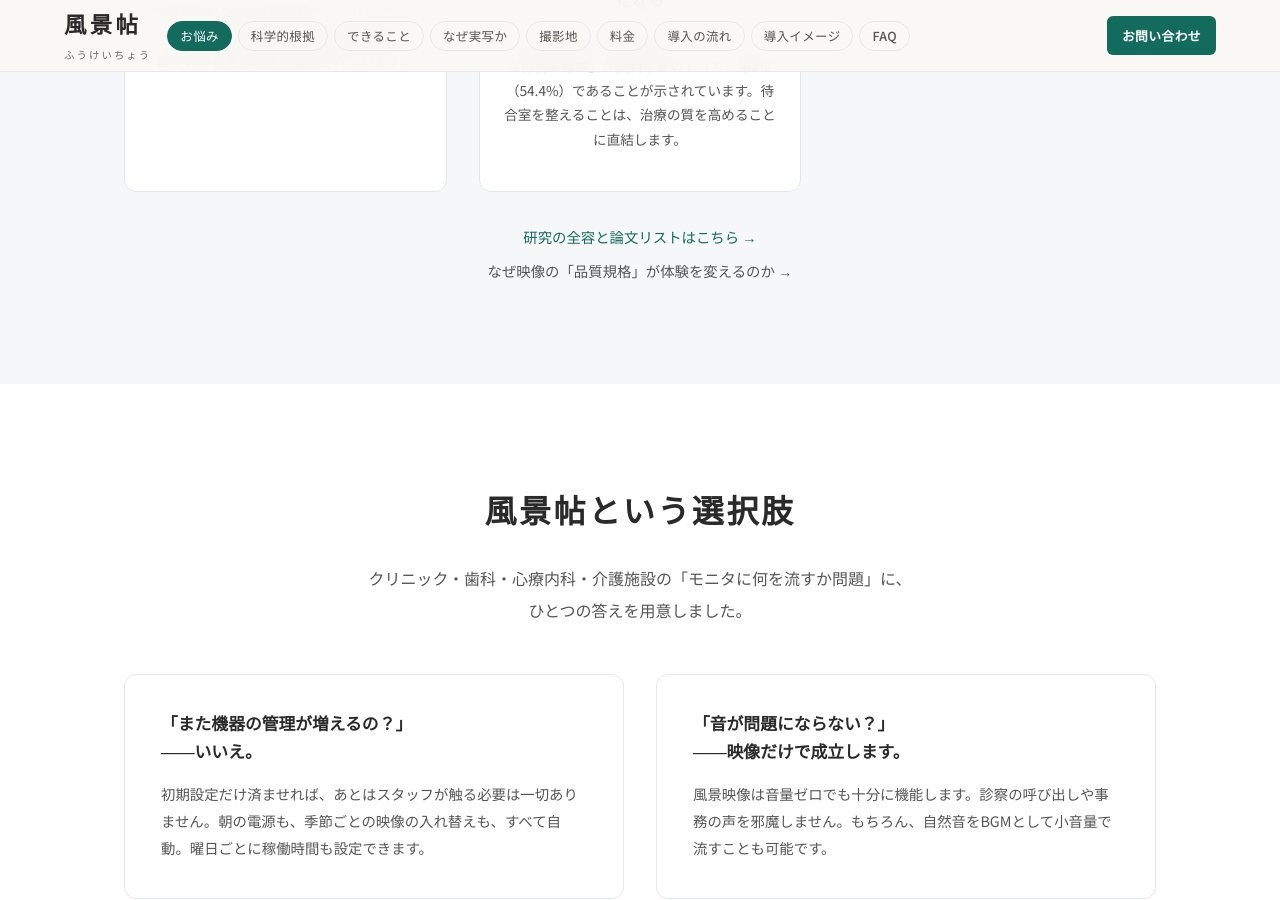
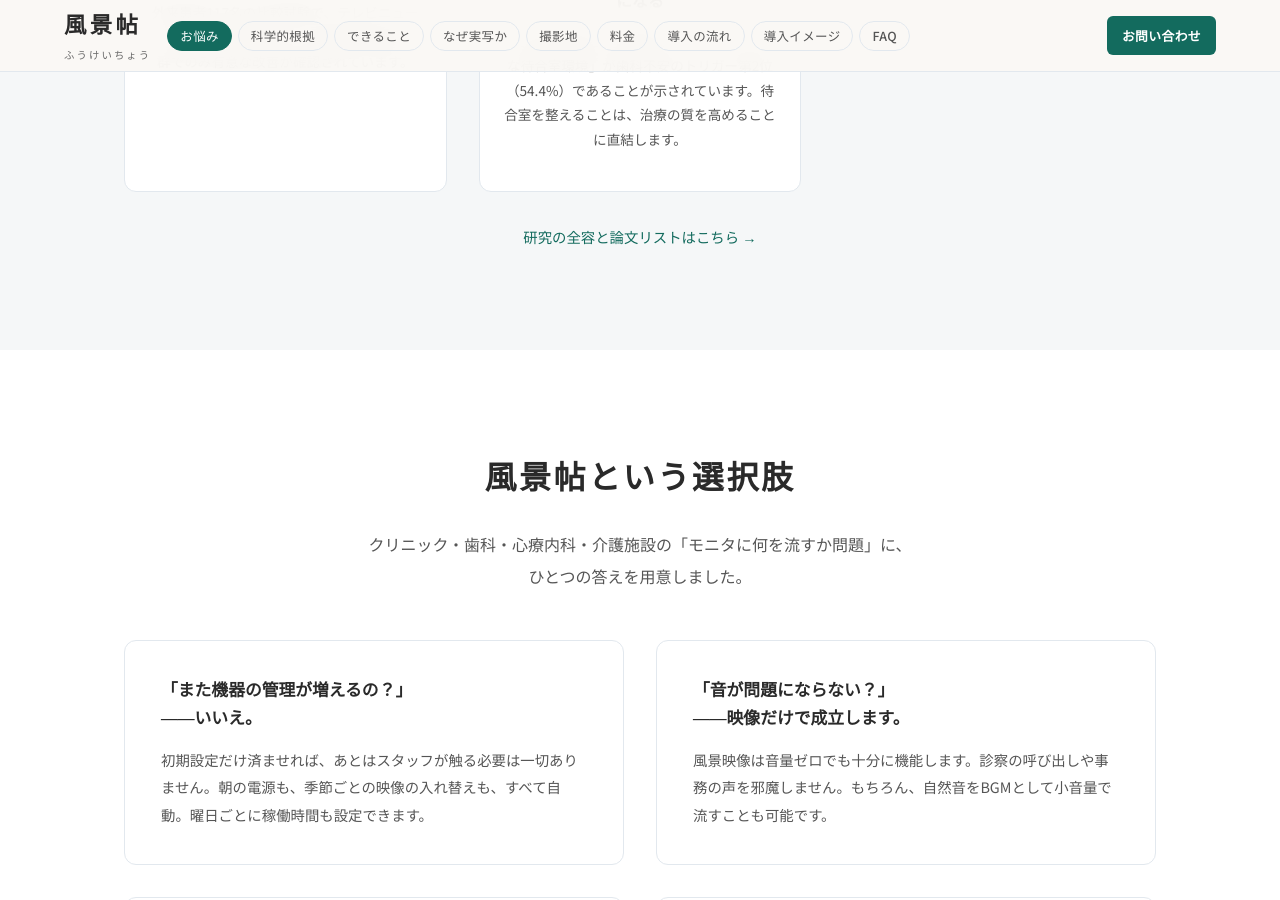
Before and after one commit to dr836gnypeq-ctrl/fukeichou-site, a Jekyll site: the page built from index.html, in a window 1280 px wide and 900 px high, scrolled down 2581 px. Built offline with Jekyll 4.4.1, drawn with Linux system fonts in a browser that asks for light colours; nearby versions of some CDN libraries.

Commit message:
remove duplicate quality link from evidence section

```diff
--- a/index.html
+++ b/index.html
@@ -179,7 +179,6 @@ description: 待合室のモニターに何を流すか迷っていませんか
 
 <div class="evidence-source">
 <p><a href="{{ '/evidence/' | relative_url }}">研究の全容と論文リストはこちら →</a></p>
-<p style="margin-top:8px"><a href="{{ '/quality/' | relative_url }}" style="color:var(--ink-light);font-size:.9rem">なぜ映像の「品質規格」が体験を変えるのか →</a></p>
 </div>
 </div>
 </section>
```
